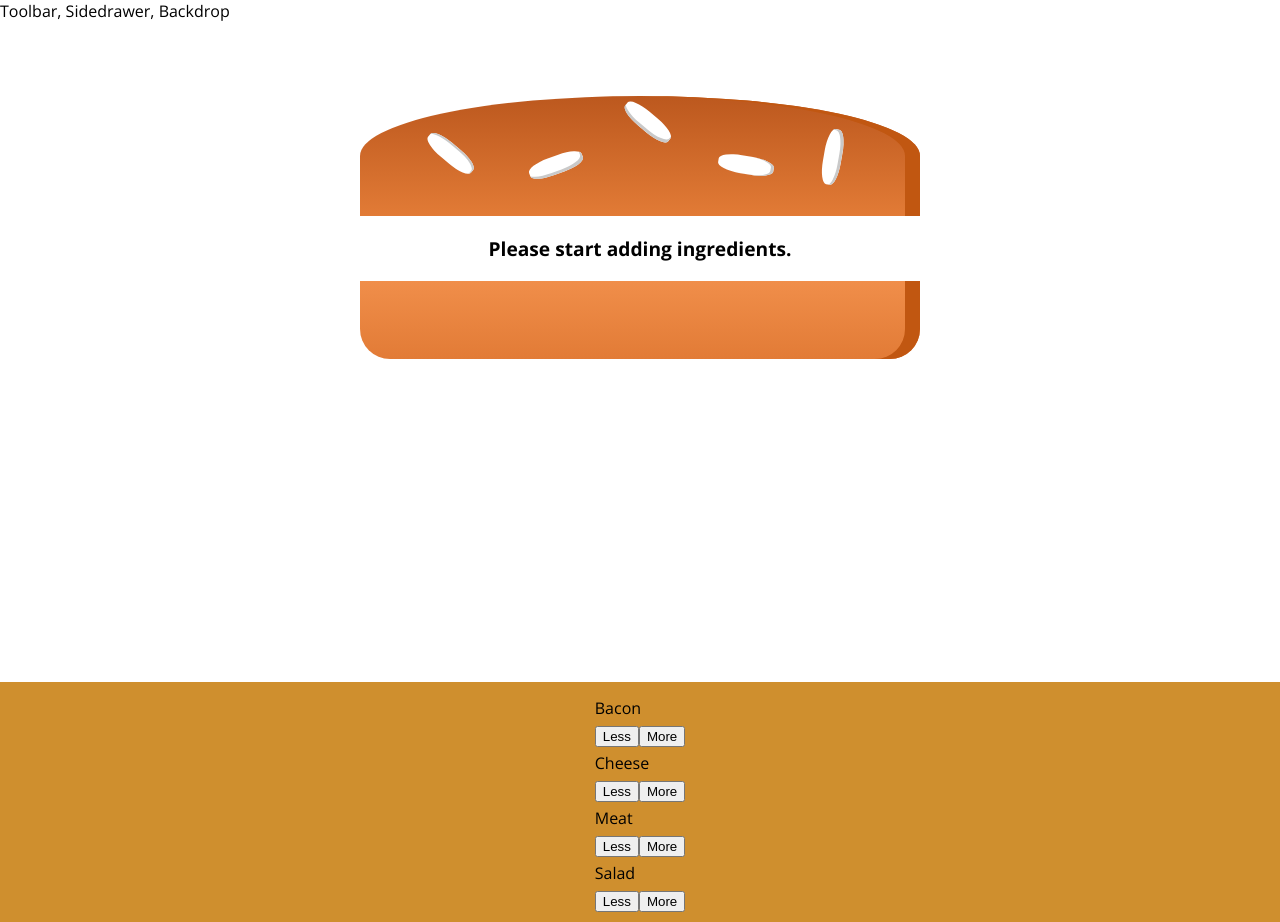
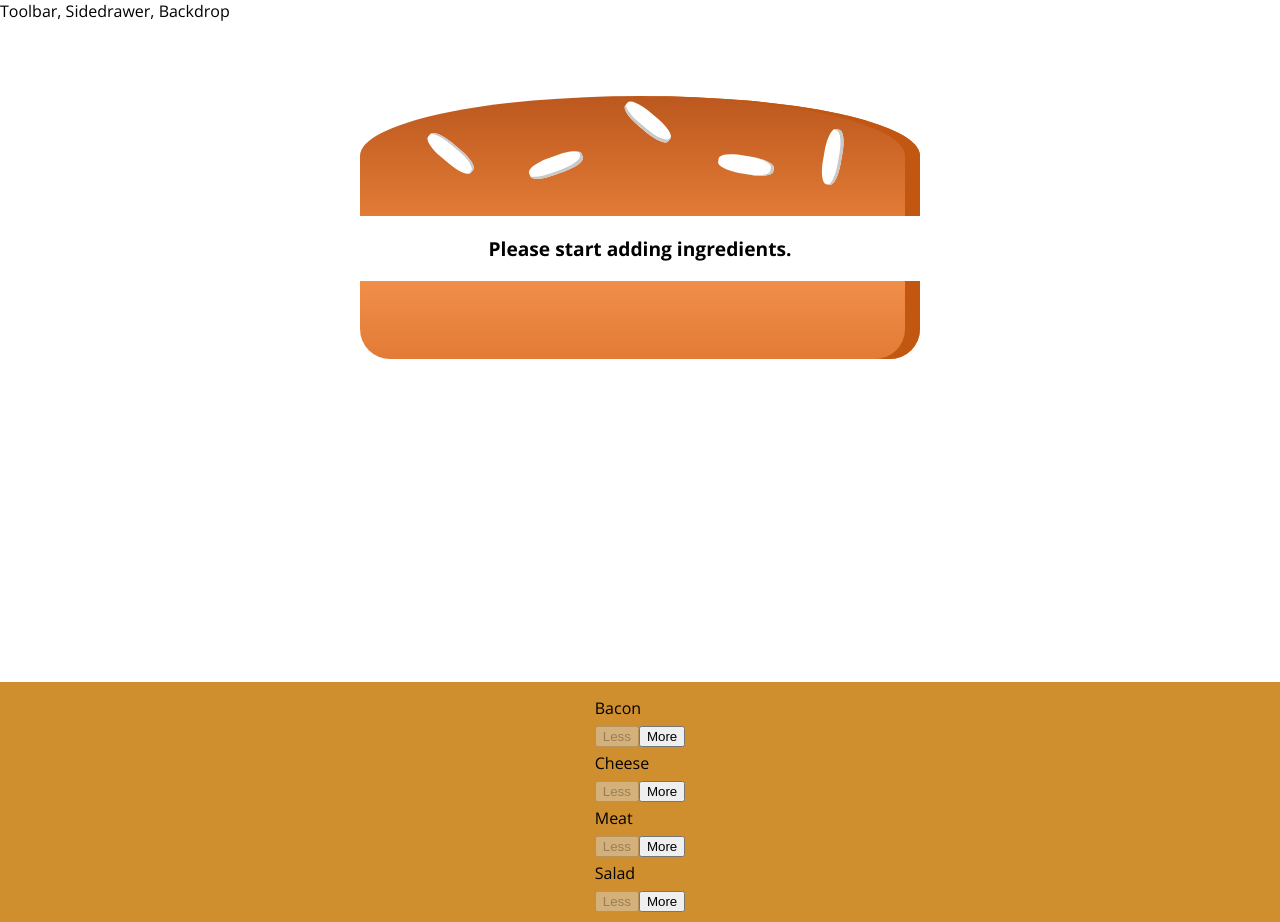
Before and after one commit to Eric-Ferole/react-burger-builder, a React app: page / in a window 1280 px wide. Built offline with nearby package versions, Linux system fonts and the light colour scheme.

Commit message:
Adding less function

```diff
--- a/src/components/Burger/BuildControls/BuildControl/BuildControl.js
+++ b/src/components/Burger/BuildControls/BuildControl/BuildControl.js
@@ -6,7 +6,7 @@
 const buildControl = (props) => (
   <div>
     <div className={classes.BuildControl}>{props.label}</div>
-    <button className={classes.Less}>Less</button>
+    <button className={classes.Less} onClick={props.removed} disabled={props.disabled}>Less</button>
     <button className={classes.More} onClick={props.added}>More</button>
   </div>
 );
--- a/src/components/Burger/BuildControls/BuildControls.js
+++ b/src/components/Burger/BuildControls/BuildControls.js
@@ -19,7 +19,10 @@
       <BuildControl
         key={ctrl.label}
         label={ctrl.label}
-        added={() => props.ingredientAdded(ctrl.type)} />
+        added={() => props.ingredientAdded(ctrl.type)}
+        removed={() => props.ingredientRemoved(ctrl.type)}
+        disabled={props.disabled[ctrl.type]}
+        />
     ))}
   </div>
 );
--- a/src/containers/BurgerBuiler/BurgerBuilder.js
+++ b/src/containers/BurgerBuiler/BurgerBuilder.js
@@ -37,12 +37,37 @@
     this.setState({totalPrice: newPrice, ingredients: updatedIngredients});
   }
 
+  removeIngredientHandler = (type) => {
+    const oldCount = this.state.ingredients[type];
+    if (oldCount <= 0) {
+      return;
+    }
+    const updateCount = oldCount - 1;
+    const updatedIngredients = {
+      ...this.state.ingredients
+    };
+    updatedIngredients[type] = updateCount;
+    const priceAddition = INGREDIENTS_PRICE[type]
+    const oldPrice = this.state.totalPrice;
+    const newPrice = oldPrice - priceAddition;
+    this.setState({totalPrice: newPrice, ingredients: updatedIngredients});
+  }
+
+
   render() {
+    const disabledInfo = {
+      ...this.state.ingredients
+    }
+    for (let key in disabledInfo) {
+      disabledInfo[key] = disabledInfo[key] <= 0;
+    }
     return (
     <Aux>
       <Burger ingredients={this.state.ingredients} />
       <BuildControls
-        ingredientAdded={this.addIngredientHandler} />
+        ingredientAdded={this.addIngredientHandler}
+        ingredientRemoved={this.removeIngredientHandler}
+        disabled={disabledInfo}/>
     </Aux>
     );
   }
```
